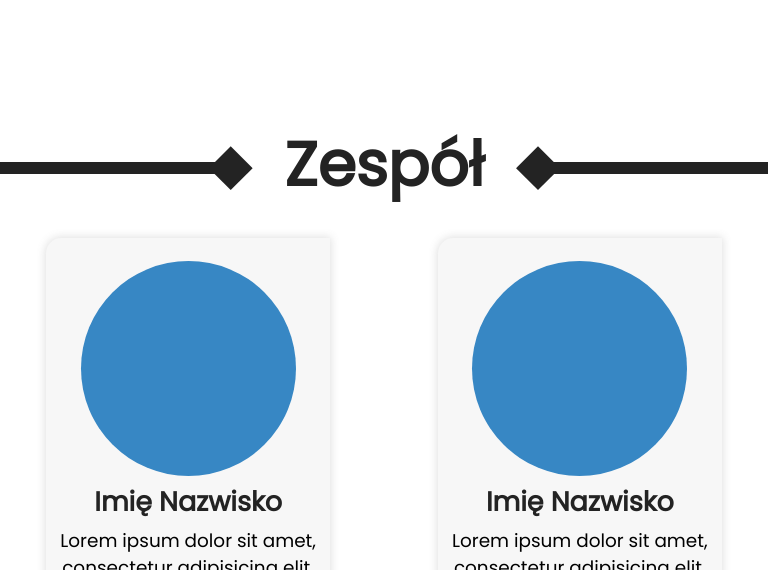
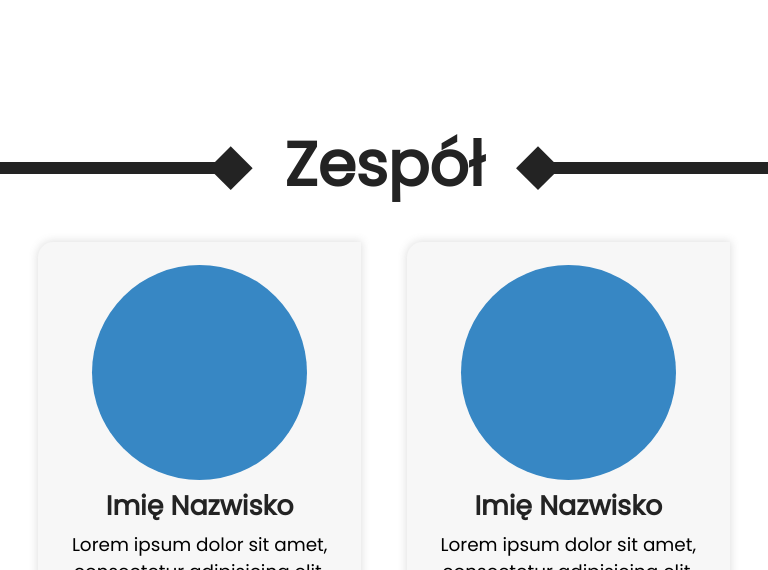
Before and after one commit to elmaccho/koloPi, a PHP site: page / in a window 768 px wide; the page is wider, and only the part inside the window is pictured. Shown: the part 5930-6500 px from the top of that part. Run offline with PHP 8.4, Linux system fonts and the light colour scheme; some libraries are stand-ins or nearby versions.

Commit message:
poprawki w gap, row-gap

```diff
--- a/index.html
+++ b/index.html
@@ -230,7 +230,7 @@
                 <div class="description">
                     Lorem ipsum dolor sit amet, consectetur
                     adipisicing elit. Corporis iure sunt animi quasi
-                    molestiae explicabo.cdsadcsads dscdsacsdadsacdcsadcsadcsa
+                    molestiae explicabo.cdsadcsads dscdsacsdadsa cdcsadcsadcsa
                 </div>
                 <div class="links">
                     <a href="#"><i class="fa-brands fa-facebook"></i></a>
--- a/style.css
+++ b/style.css
@@ -1264,8 +1264,9 @@ body {
     display: grid;
     justify-items: center;
     grid-template-columns: auto auto;
-    padding: 3.5vw;
-    gap: 9vw;
+    padding: 4vw;
+    gap: 4vw;
+    row-gap: 4.5vw;
   }
 
   .team .team-wrapper .team-box {
@@ -1278,7 +1279,7 @@ body {
     flex-direction: column;
     justify-content: center;
     align-items: center;
-    max-width: 35vw;
+    max-width: 40vw;
     gap: 1.5vw;
     transition: 0.3s;
   }
@@ -1829,6 +1830,7 @@ body {
     grid-template-columns: auto auto auto;
     padding: 5vw;
     gap: 4.5vw;
+
   }
 
   .team .team-wrapper .team-box {
```
